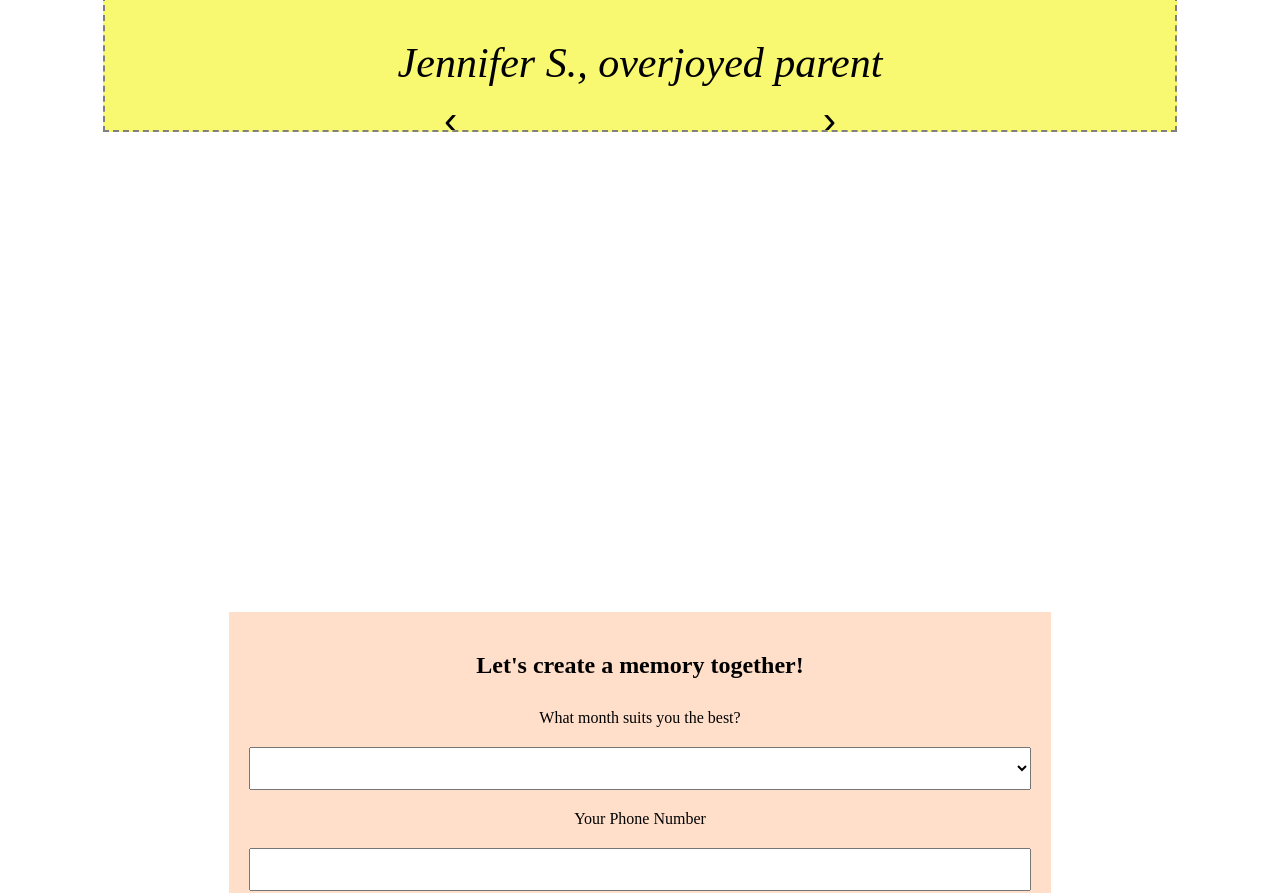
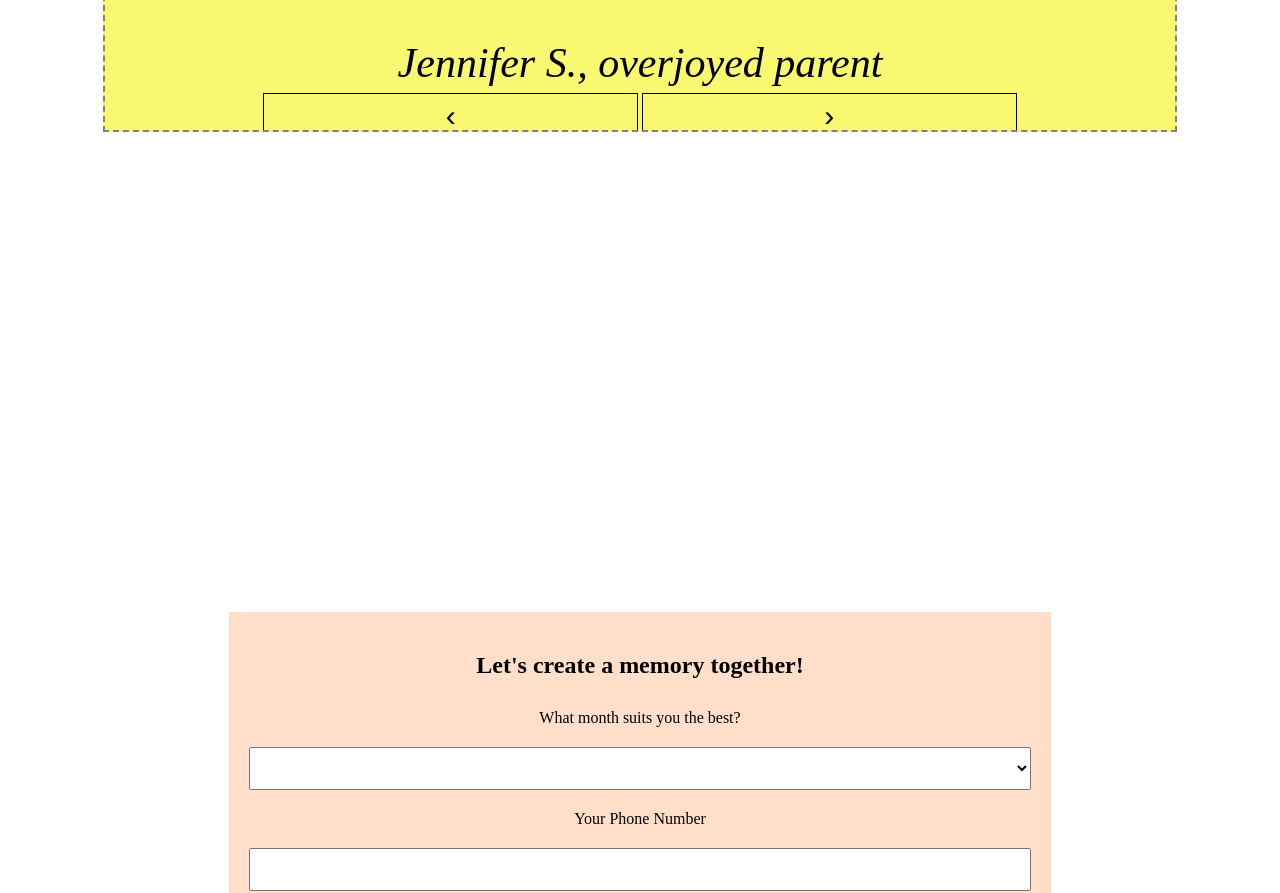
Before and after one commit to MrasksAlot/Precious_Giggles, a plain HTML site: page index.html in a window 1280 px wide. Shown: the part 9202-10095 px from the top of the page. Drawn offline with Linux system fonts and the light colour scheme.

Commit message:
Edit readme file &  fix a button's style

```diff
--- a/style-PG.css
+++ b/style-PG.css
@@ -163,8 +163,9 @@ color: red;
   .testimonial-prev,
   .testimonial-next {
     padding: 5px 20px;
-    font-size: 40px;
+    font-size: 30px;
     cursor:pointer;
+    border: 1.5px double black;
   }
 
 /************* Styling Contact us section  *************/
```
Also changed, not shown: 1 other file.
